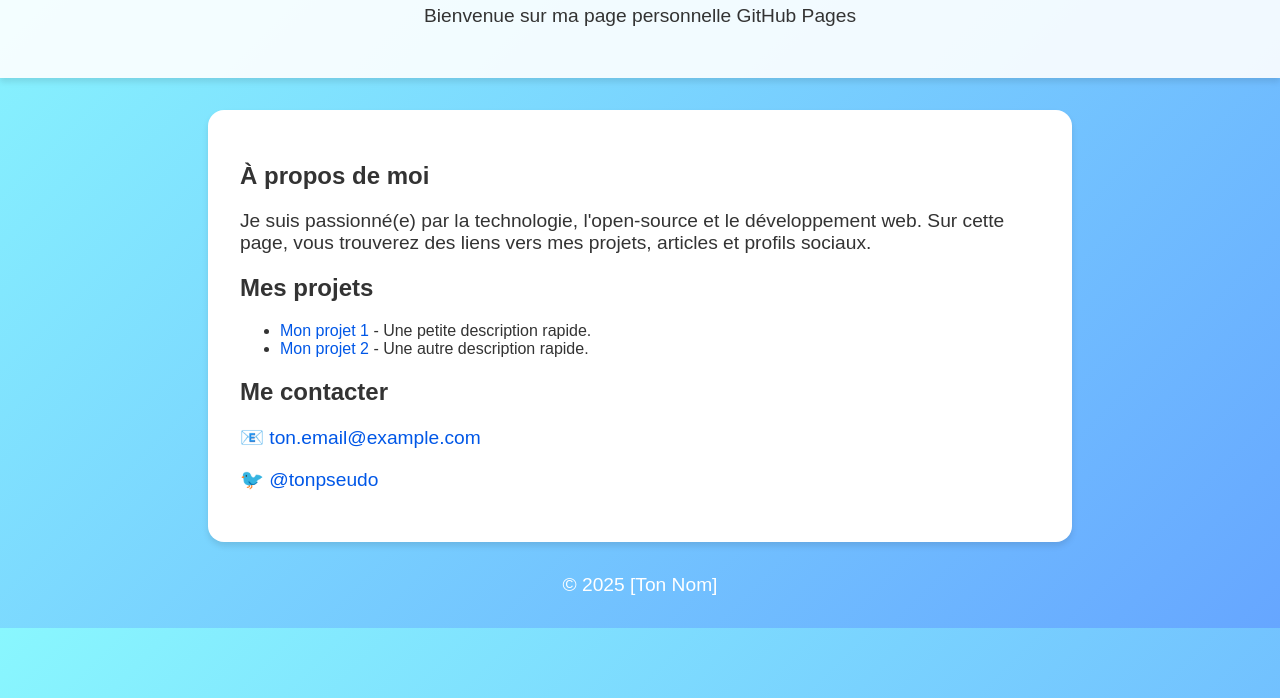
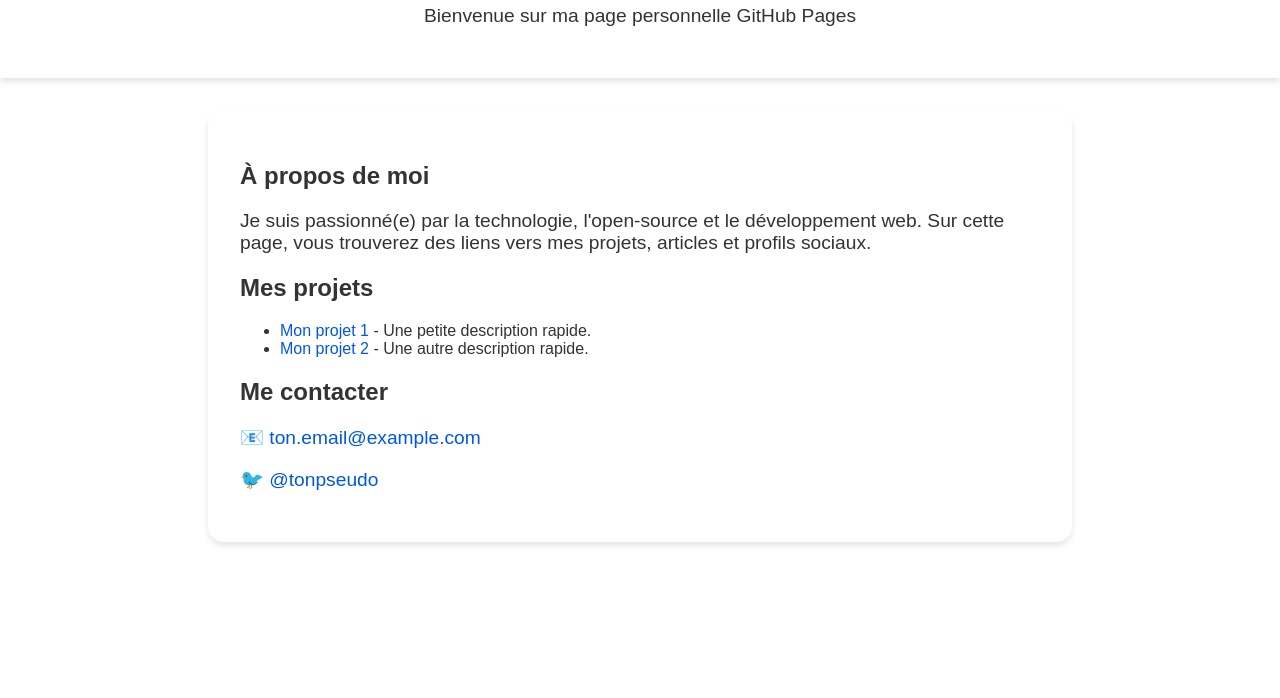
Before and after one commit to CharlesDuMenhir/CharlesDuMenhir.github.io, a plain HTML site: page index.html in a window 1280 px wide. Shown: the part 102-800 px from the top of the page. Drawn offline with Linux system fonts and the light colour scheme.

Commit message:
Update index.html

```diff
--- a/index.html
+++ b/index.html
@@ -9,7 +9,8 @@
             font-family: Arial, sans-serif;
             margin: 0;
             padding: 0;
-            background: linear-gradient(135deg, #89f7fe, #66a6ff);
+            <!--background: linear-gradient(135deg, #89f7fe, #66a6ff);-->
+            background: linear-gradient(135deg, #c471ed, #f64f59);
             color: #333;
         }
         header {
```
